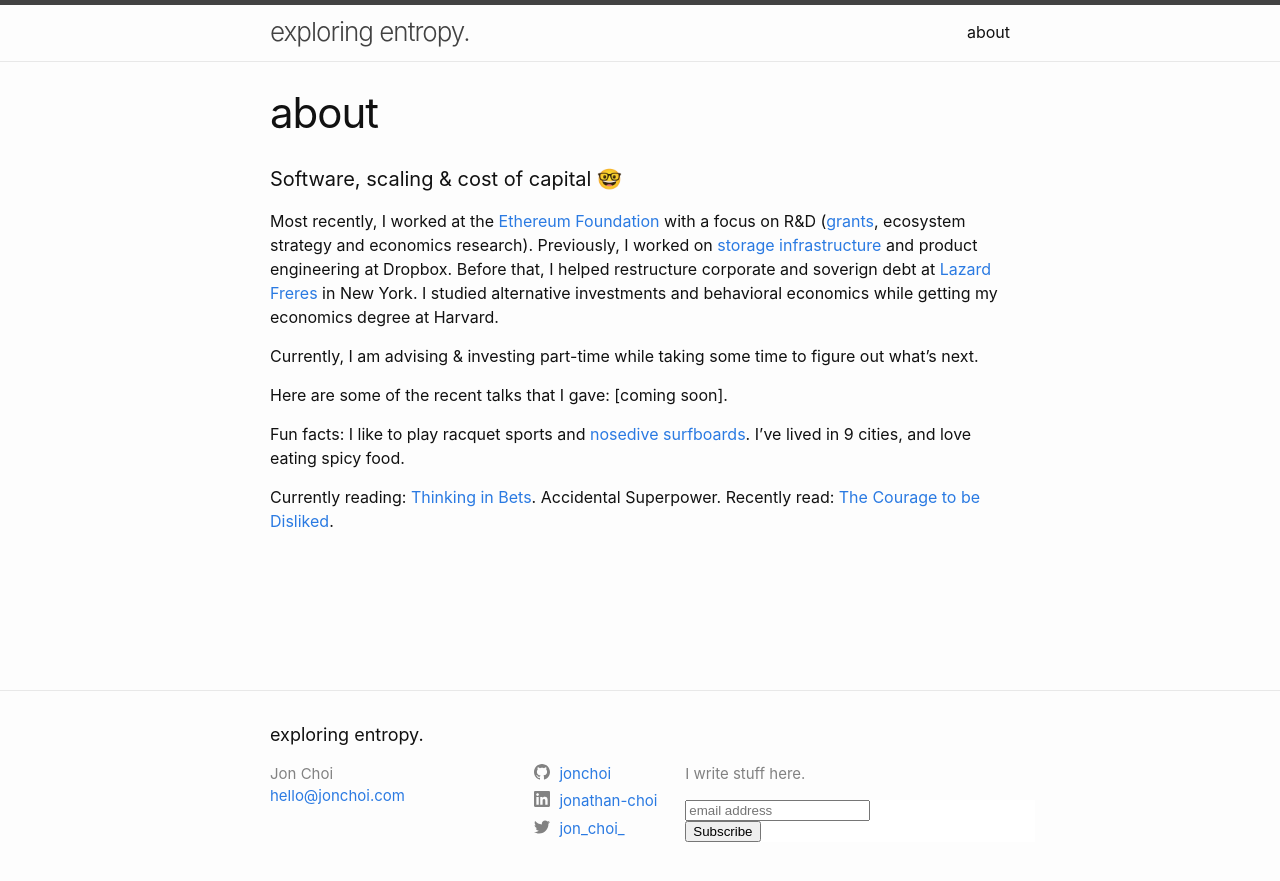
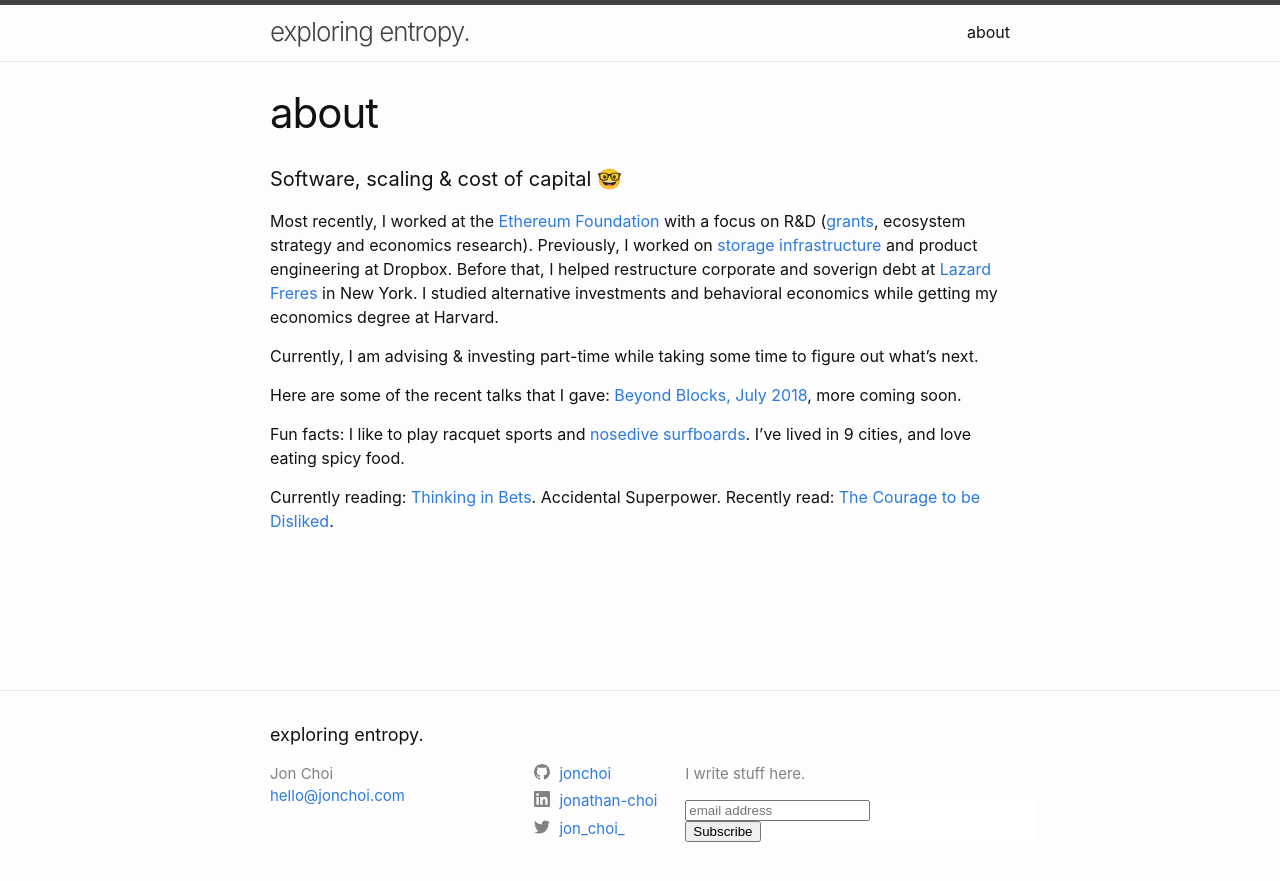
Before and after one commit to jonchoi/jon-choi.github.io, a Jekyll site: the page built from about.md, in a window 1280 px wide. Shown: the top 881 px of the page. Built offline with Jekyll 4.4.1, drawn with Linux system fonts in a browser that asks for light colours; comment, search, counter and statistics services are not loaded.

Commit message:
Andromeda ref, Beyond Blocks link.

```diff
--- a/about.md
+++ b/about.md
@@ -13,7 +13,7 @@
 
 Currently, I am advising & investing part-time while taking some time to figure out what's next.
 
-Here are some of the recent talks that I gave: [coming soon].
+Here are some of the recent talks that I gave: [Beyond Blocks, July 2018](beyond-blocks), more coming soon.
 
 Fun facts: I like to play racquet sports and [nosedive surfboards][nosedive-link].
 I've lived in 9 cities, and love eating spicy food.
```
Also changed, not shown: index.md (+1 -1 lines).
